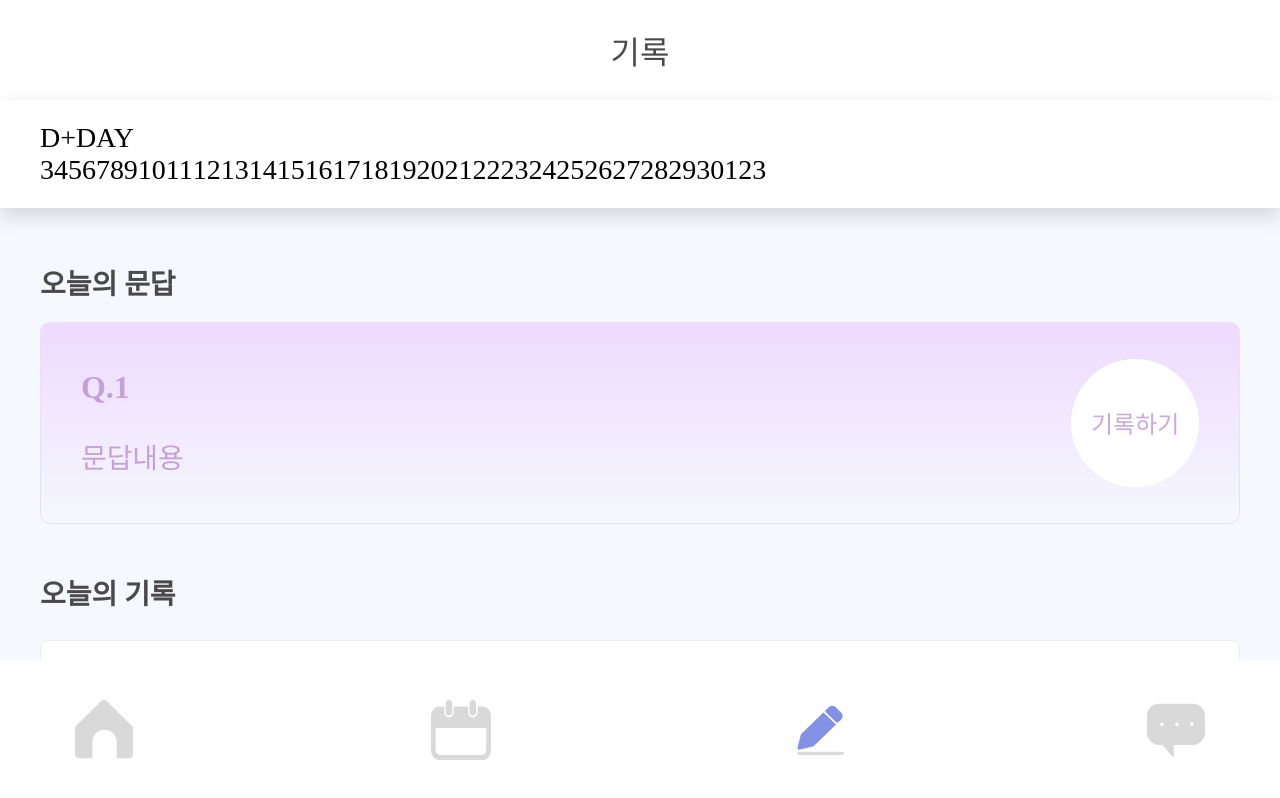
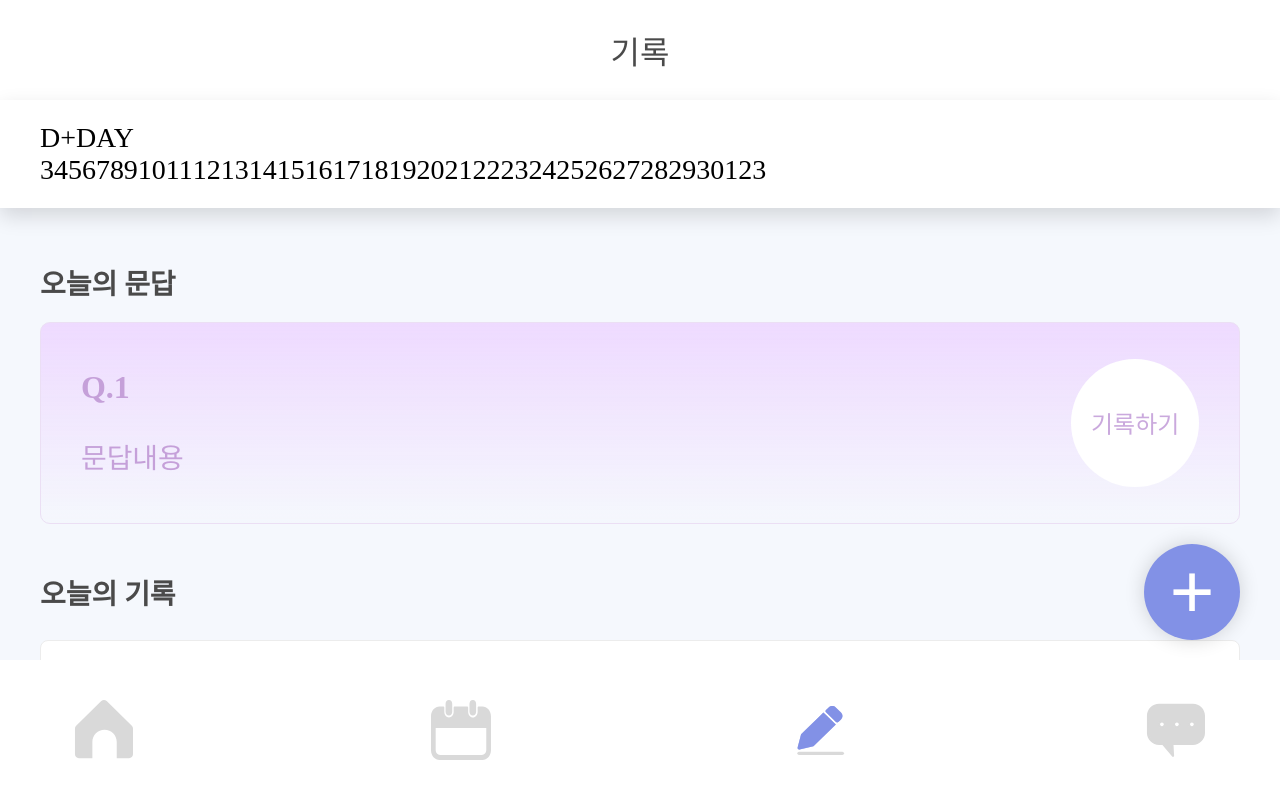
Before and after one commit to Kimbangul/IHuAe-web, a Next.js app: page /diary in a window 1280 px wide. Built offline with nearby package versions, Linux system fonts and the light colour scheme; a web font is replaced by a local one.

Commit message:
style: button styling

```diff
--- a/src/components/diary/DiaryStyle.ts
+++ b/src/components/diary/DiaryStyle.ts
@@ -89,7 +89,21 @@ const Diary = {
       ${({theme}) =>theme.font.sans.medium};
     `,
 
-  }
+  },
+  Button: styled.button`
+    width: 4.8rem;
+    height: 4.8rem;
+    cursor: pointer;
+    font-size: 4rem;
+    border-radius: 100%;
+    position: fixed;
+    right: 2rem;
+    bottom: 8rem;
+    box-shadow: 0 0rem 1rem rgba(0,0,0,0.16);
+    background: ${({theme}) => theme.color.main.main};
+    color: ${({theme}) => theme.color.white};
+    ${({theme}) => theme.font.sans.bold}
+  `,
 }
 
 export const Calendar = {
--- a/src/components/diary/DiaryView.tsx
+++ b/src/components/diary/DiaryView.tsx
@@ -38,9 +38,9 @@ const DiaryView = ({calendar} : DiaryViewParamType) => {
           </Diary.Diary.Item>
         </Diary.Diary.List>
       </Diary.Diary.Container>
-      <button>
+      <Diary.Button>
         +
-      </button>
+      </Diary.Button>
     </Diary.Wrap>
   )
 }
--- a/src/components/diary/makeDiaryCalendar.ts
+++ b/src/components/diary/makeDiaryCalendar.ts
@@ -2,7 +2,7 @@ import moment from "moment";
 import { DateInfo } from "@/components/calendar/makeCalendar";
 
 const makeDiaryCalendar = (initialDay: moment.Moment) => {
-  const endDay = moment(initialDay).add(30, 'days');
+  // const endDay = moment(initialDay).add(30, 'days');
   const calenderArr : DateInfo[] = [];
 
   for (let i = 0; i<=30; i++){
```
